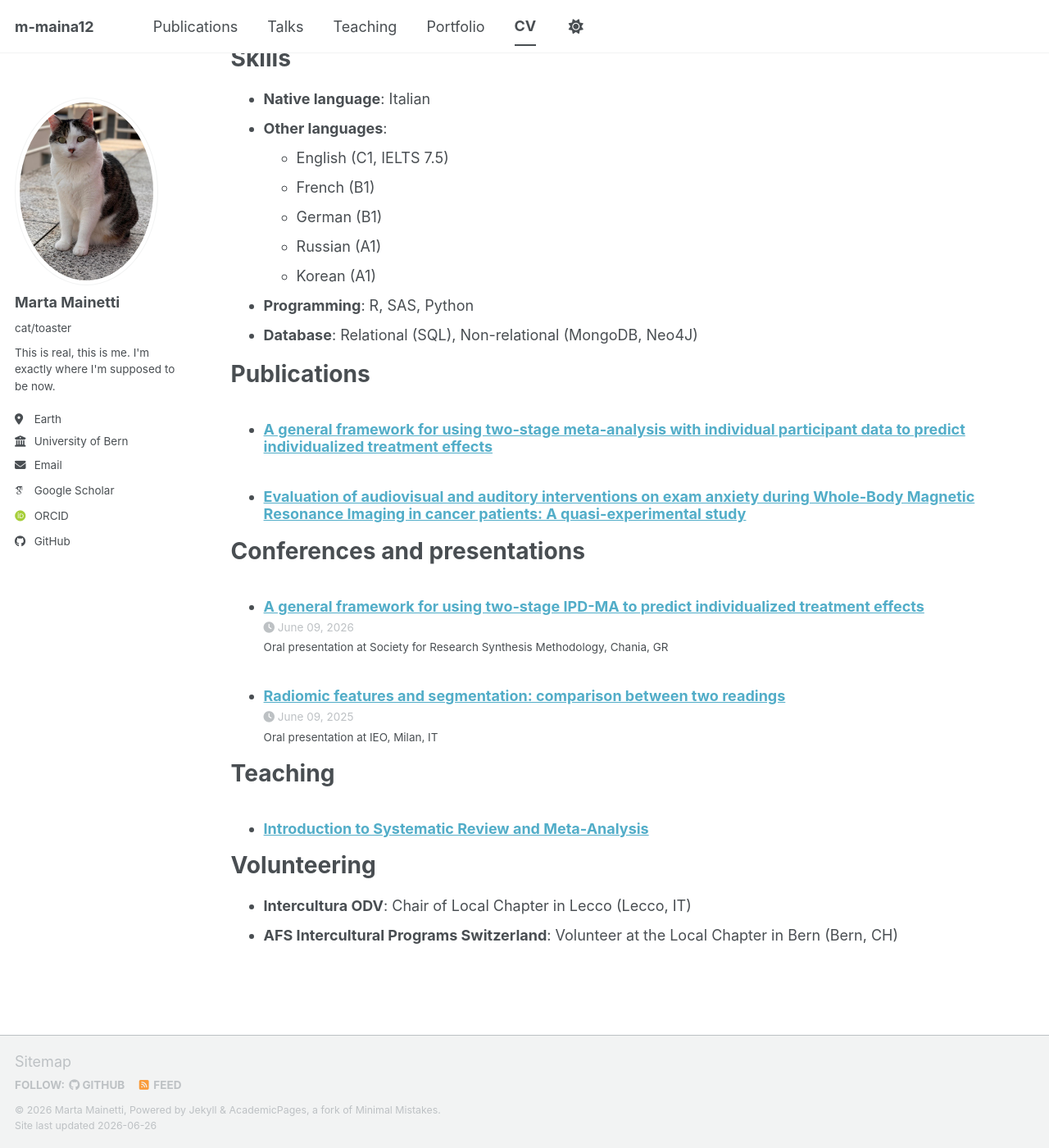
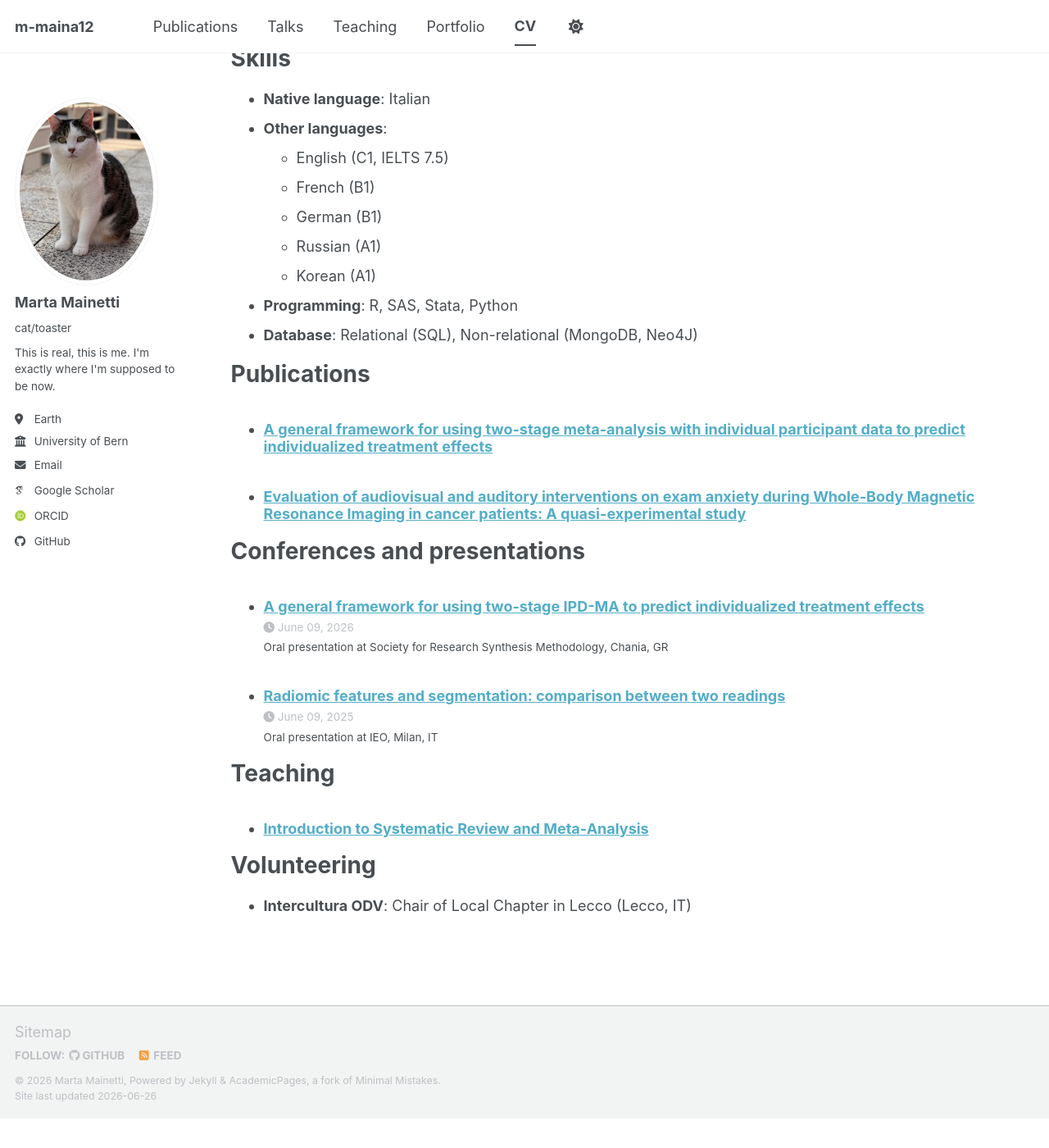
Before and after one commit to m-maina12/m-maina12.github.io, a Jekyll site: the page built from _pages/cv.md, in a window 1280 px wide and 1400 px high, scrolled down 1416 px. Shown: the whole window at 82% size. Built offline with Jekyll 4.4.1, drawn with Linux system fonts in a browser that asks for light colours; some web fonts are replaced; a script bundle is joined from its source files by our own code; library files that are not in the unit come from our copies; after the commit the page ends 2780 px from its top, so only the background shows below that.

Commit message:
Update cv.md

```diff
--- a/_pages/cv.md
+++ b/_pages/cv.md
@@ -60,7 +60,7 @@ Skills
   * German (B1)
   * Russian (A1)
   * Korean (A1)
-* **Programming**: R, SAS, Python
+* **Programming**: R, SAS, Stata, Python
 * **Database**: Relational (SQL), Non-relational (MongoDB, Neo4J)
 
 Publications
@@ -84,4 +84,3 @@ Teaching
 Volunteering
 ======
 * **Intercultura ODV**: Chair of Local Chapter in Lecco (Lecco, IT)
-* **AFS Intercultural Programs Switzerland**: Volunteer at the Local Chapter in Bern (Bern, CH)
```
